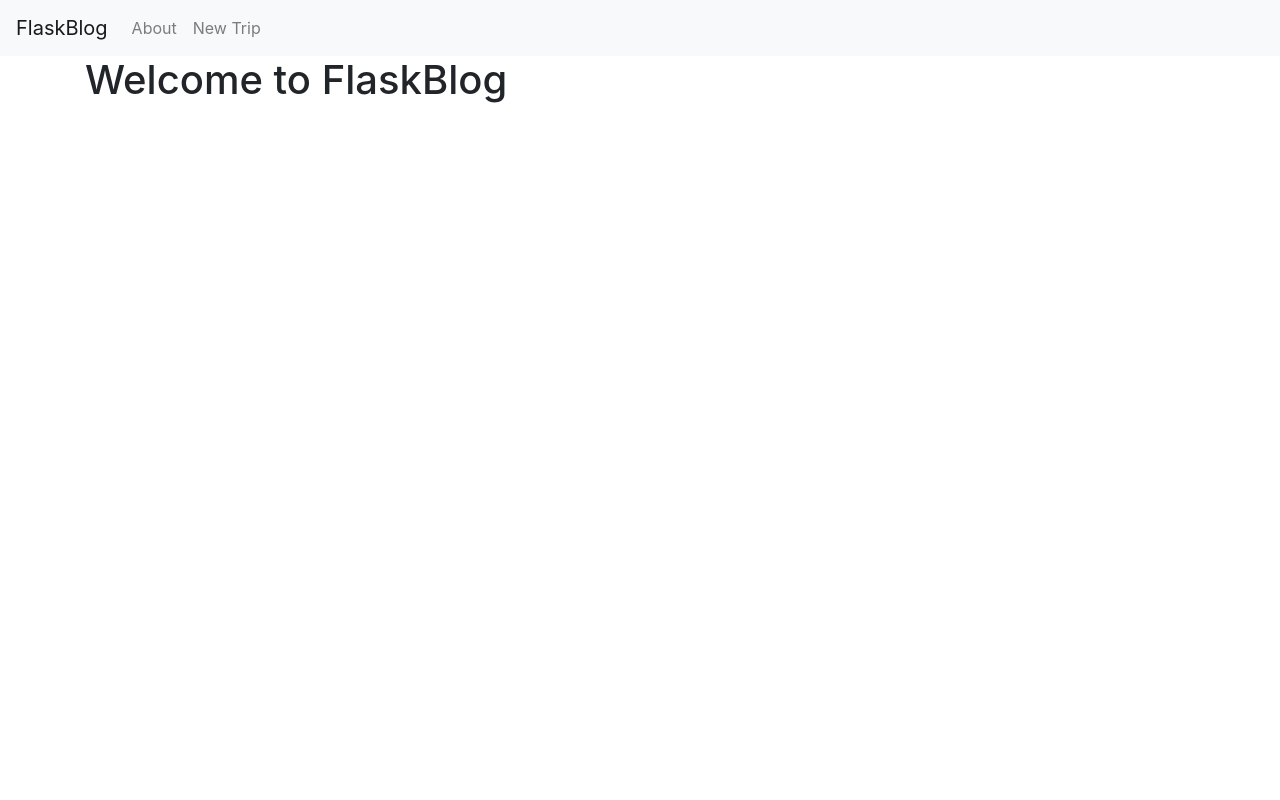
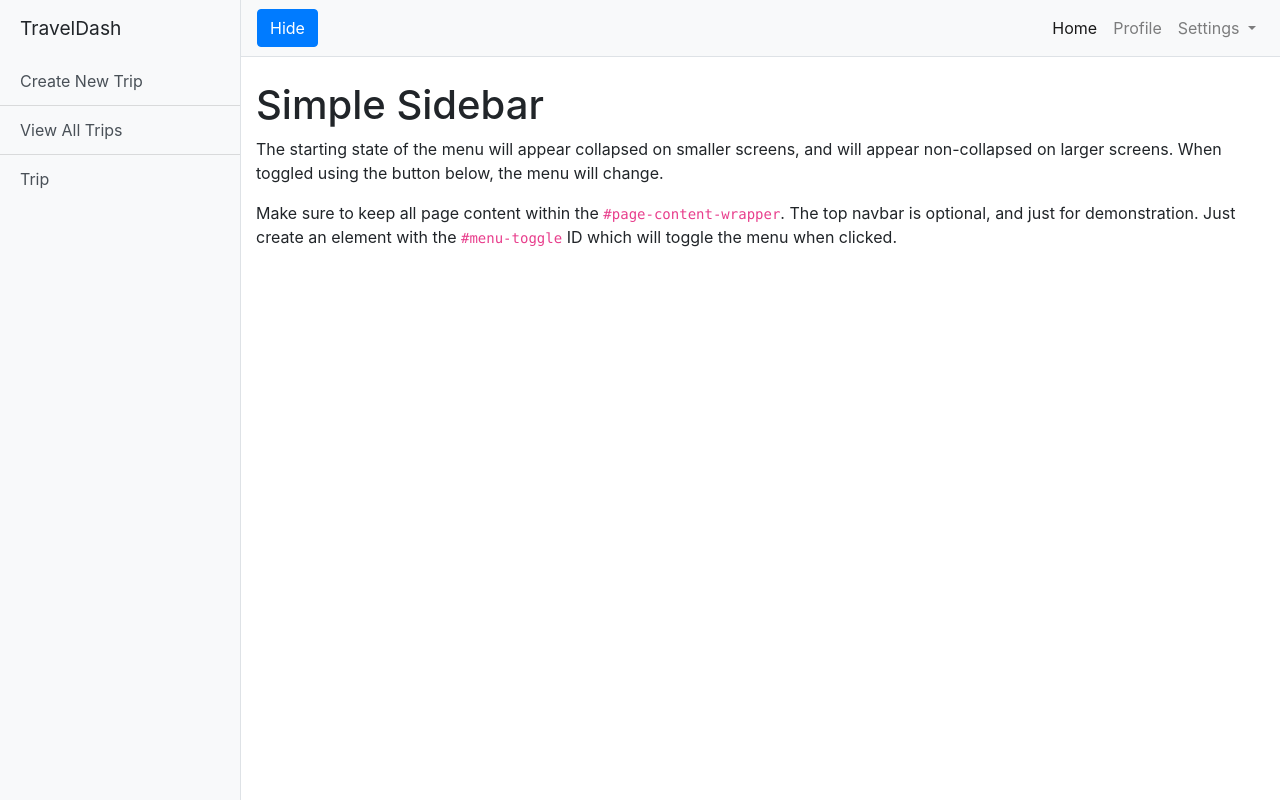
Before and after one commit to HalcyonAura/TravelDash, a Flask app: page / in a window 1280 px wide. Run offline with Flask 3, Linux system fonts and the light colour scheme; data that the repository does not hold is empty; some libraries are stand-ins or nearby versions.

Commit message:
Sidebar added

```diff
--- a/app.py
+++ b/app.py
@@ -28,7 +28,7 @@ def index():
     conn = get_db_connection()
     trips = conn.execute('SELECT * FROM trips').fetchall()
     conn.close()
-    return render_template('index.html', trips=trips)
+    return render_template('base.html', trips=trips)
 
 
 @app.route('/<int:trip_id>')
@@ -91,3 +91,7 @@ def delete(id):
     conn.close()
     flash('"{}" was successfully deleted!'.format(trip['record']))
     return redirect(url_for('index'))
+
+
+if __name__ == '__main__':
+    app.run()
--- a/static/css/style.css
+++ b/static/css/style.css
@@ -1,6 +1,44 @@
-h1 {
-    border: 2px #eee solid;
-    color: brown;
-    text-align: center;
-    padding: 10px;
+#wrapper {
+    overflow-x: hidden;
+ }
+
+#sidebar-wrapper {
+  min-height: 100vh;
+  margin-left: -15rem;
+  -webkit-transition: margin .25s ease-out;
+  -moz-transition: margin .25s ease-out;
+  -o-transition: margin .25s ease-out;
+  transition: margin .25s ease-out;
 }
+
+#sidebar-wrapper .sidebar-heading {
+  padding: 0.875rem 1.25rem;
+  font-size: 1.2rem;
+}
+
+#sidebar-wrapper .list-group {
+  width: 15rem;
+}
+
+#page-content-wrapper {
+  min-width: 100vw;
+}
+
+#wrapper.toggled #sidebar-wrapper {
+  margin-left: 0;
+}
+
+@media (min-width: 768px) {
+  #sidebar-wrapper {
+    margin-left: 0;
+  }
+
+  #page-content-wrapper {
+    min-width: 0;
+    width: 100%;
+  }
+
+  #wrapper.toggled #sidebar-wrapper {
+    margin-left: -15rem;
+  }
+}
--- a/templates/base.html
+++ b/templates/base.html
@@ -4,14 +4,33 @@
     <!-- Required meta tags -->
     <meta charset="utf-8">
     <meta name="viewport" content="width=device-width, initial-scale=1, shrink-to-fit=no">
+    <meta name="description" content="">
+    <meta name="author" content="">
+    <title>{% block title %} {% endblock %}</title>
+
 
     <!-- Bootstrap CSS -->
-    <link rel="stylesheet" href="https://stackpath.bootstrapcdn.com/bootstrap/4.3.1/css/bootstrap.min.css" integrity="sha384-ggOyR0iXCbMQv3Xipma34MD+dH/1fQ784/j6cY/iJTQUOhcWr7x9JvoRxT2MZw1T" crossorigin="anonymous">
+    <link rel="stylesheet" href="https://cdn.jsdelivr.net/npm/bootstrap@4.5.3/dist/css/bootstrap.min.css" integrity="sha384-TX8t27EcRE3e/ihU7zmQxVncDAy5uIKz4rEkgIXeMed4M0jlfIDPvg6uqKI2xXr2" crossorigin="anonymous">
+    <link href="{{ url_for('static', filename='css/style.css') }}" rel="stylesheet">
 
-    <title>{% block title %} {% endblock %}</title>
   </head>
   <body>
-      <nav class="navbar navbar-expand-md navbar-light bg-light">
+    <div class="d-flex" id="wrapper">
+
+        <!-- Sidebar -->
+        <div class="bg-light border-right" id="sidebar-wrapper">
+            <div class="sidebar-heading">TravelDash</div>
+            <div class="list-group list-group-flush">
+                <a href="#" class="list-group-item list-group-item-action bg-light">Create New Trip</a>
+                <a href="#" class="list-group-item list-group-item-action bg-light">View All Trips</a>
+                <a href="#" class="list-group-item list-group-item-action bg-light">Trip</a> <!--to be generated later in order of upcoming trip, scrollable?-->
+            </div>
+        </div>
+    <!-- /#sidebar-wrapper -->
+
+      <!-- Page Content -->
+    <div id="page-content-wrapper">
+<!--<nav class="navbar navbar-expand-md navbar-light bg-light">
         <a class="navbar-brand" href="{{ url_for('index')}}">FlaskBlog</a>
         <button class="navbar-toggler" type="button" data-toggle="collapse" data-target="#navbarNav" aria-controls="navbarNav" aria-expanded="false" aria-label="Toggle navigation">
             <span class="navbar-toggler-icon"></span>
@@ -26,18 +45,78 @@
             </li>
             </ul>
         </div>
+      </nav>-->
+        <nav class="navbar navbar-expand-lg navbar-light bg-light border-bottom">
+            <button class="btn btn-primary" id="menu-toggle">Hide</button>
+
+            <button class="navbar-toggler" type="button" data-toggle="collapse" data-target="#navbarSupportedContent"
+                    aria-controls="navbarSupportedContent" aria-expanded="false" aria-label="Toggle navigation">
+                <span class="navbar-toggler-icon"></span>
+            </button>
+
+            <div class="collapse navbar-collapse" id="navbarSupportedContent">
+                <ul class="navbar-nav ml-auto mt-2 mt-lg-0">
+                    <li class="nav-item active">
+                        <a class="nav-link" href="#">Home <span class="sr-only">(current)</span></a>
+                    </li>
+                    <li class="nav-item">
+                        <a class="nav-link" href="#">Profile</a> <!--eventually show user's name-->
+                    </li>
+                    <li class="nav-item dropdown">
+                        <a class="nav-link dropdown-toggle" href="#" id="navbarDropdown" role="button"
+                           data-toggle="dropdown" aria-haspopup="true" aria-expanded="false">
+                            Settings
+                        </a>
+                        <div class="dropdown-menu dropdown-menu-right" aria-labelledby="navbarDropdown">
+                            <a class="dropdown-item" href="#">Profile Settings</a>
+                            <a class="dropdown-item" href="#">Dashboard Settings</a>
+                            <div class="dropdown-divider"></div>
+                            <a class="dropdown-item" href="#">Trip Settings</a>
+                        </div>
+                    </li>
+                </ul>
+            </div>
         </nav>
+
+        <div class="container-fluid">
+            <h1 class="mt-4">Simple Sidebar</h1>
+            <p>The starting state of the menu will appear collapsed on smaller screens, and will appear non-collapsed on
+                larger screens. When toggled using the button below, the menu will change.</p>
+            <p>Make sure to keep all page content within the <code>#page-content-wrapper</code>. The top navbar is
+                optional, and just for demonstration. Just create an element with the <code>#menu-toggle</code> ID which
+                will toggle the menu when clicked.</p>
+
             <div class="container">
                 {% for message in get_flashed_messages() %}
                     <div class="alert alert-danger">{{ message }}</div>
                 {% endfor %}
                 {% block content %} {% endblock %}
             </div>
+        </div>
+    </div>
+    <!-- /#page-content-wrapper -->
+
+    </div>
+    <!-- /#wrapper -->
+
+
 
     <!-- Optional JavaScript -->
         <!-- jQuery first, then Popper.js, then Bootstrap JS -->
-    <script src="https://code.jquery.com/jquery-3.3.1.slim.min.js" integrity="sha384-q8i/X+965DzO0rT7abK41JStQIAqVgRVzpbzo5smXKp4YfRvH+8abtTE1Pi6jizo" crossorigin="anonymous"></script>
+
+    <script src="https://code.jquery.com/jquery-3.5.1.slim.min.js" integrity="sha384-DfXdz2htPH0lsSSs5nCTpuj/zy4C+OGpamoFVy38MVBnE+IbbVYUew+OrCXaRkfj" crossorigin="anonymous"></script>
     <script src="https://cdnjs.cloudflare.com/ajax/libs/popper.js/1.14.7/umd/popper.min.js" integrity="sha384-UO2eT0CpHqdSJQ6hJty5KVphtPhzWj9WO1clHTMGa3JDZwrnQq4sF86dIHNDz0W1" crossorigin="anonymous"></script>
-    <script src="https://stackpath.bootstrapcdn.com/bootstrap/4.3.1/js/bootstrap.min.js" integrity="sha384-JjSmVgyd0p3pXB1rRibZUAYoIIy6OrQ6VrjIEaFf/nJGzIxFDsf4x0xIM+B07jRM" crossorigin="anonymous"></script>
+    <!-- Bootstrap core JavaScript -->
+    <script src="https://cdn.jsdelivr.net/npm/bootstrap@4.5.3/dist/js/bootstrap.bundle.min.js" integrity="sha384-ho+j7jyWK8fNQe+A12Hb8AhRq26LrZ/JpcUGGOn+Y7RsweNrtN/tE3MoK7ZeZDyx" crossorigin="anonymous"></script>
+
+    <!-- Menu Toggle Script -->
+    <script>
+        $("#menu-toggle").click(function (e) {
+            e.preventDefault();
+            $("#wrapper").toggleClass("toggled");
+            $("#menu-toggle").html($("#menu-toggle").html() == "Show" ? "Hide": "Show");
+        });
+    </script>
+
   </body>
 </html>
```
Lines whose indentation alone changed are shown as unchanged.
